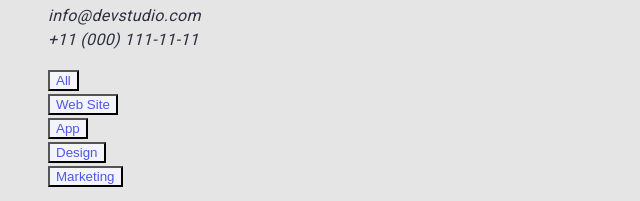
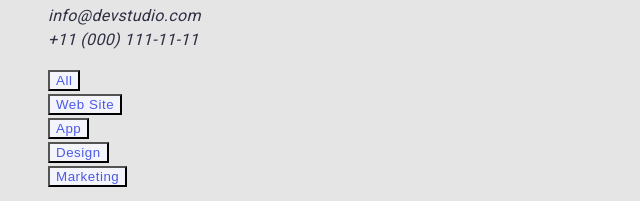
Before and after one commit to ToreadorUa/goit-markup-hw-02, a plain HTML site: page portfolio.html in a window 1280 px wide. Shown: the part 133-334 px from the top of the page, 0-640 px from the left. Drawn offline with Linux system fonts and the light colour scheme.

Commit message:
Update styles.css

```diff
--- a/css/styles.css
+++ b/css/styles.css
@@ -98,6 +98,8 @@ a {
 	color: var(--cloud-light);
 }
 .button-filter {
+	font-weight: 500;
+	letter-spacing: 0.04em;
 	background-color: var(--cloud-light);
 	color: var(--iris-active-focused);
 }
```
